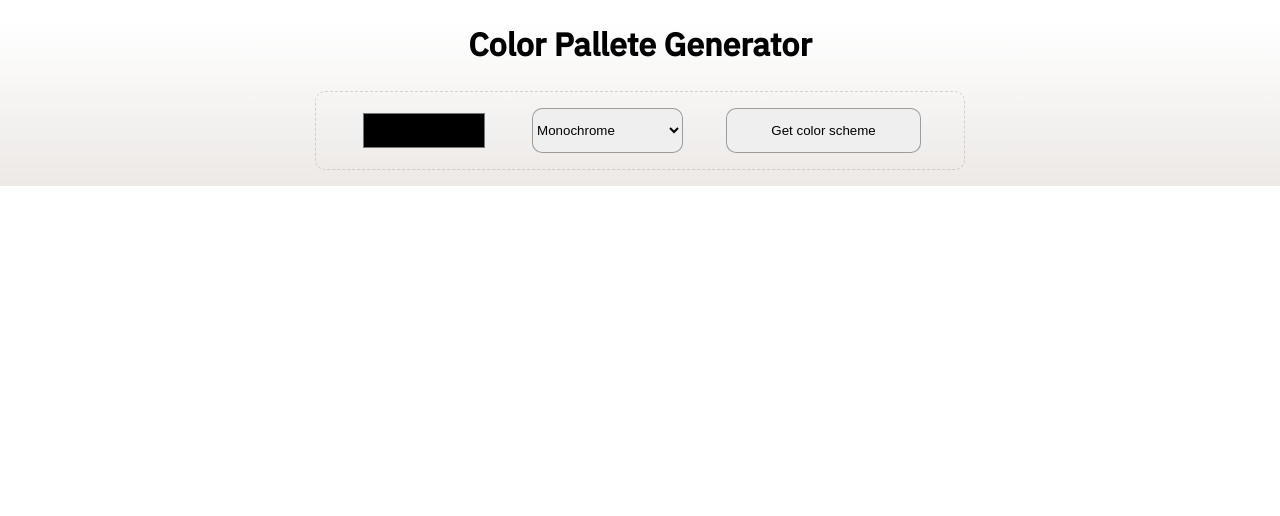
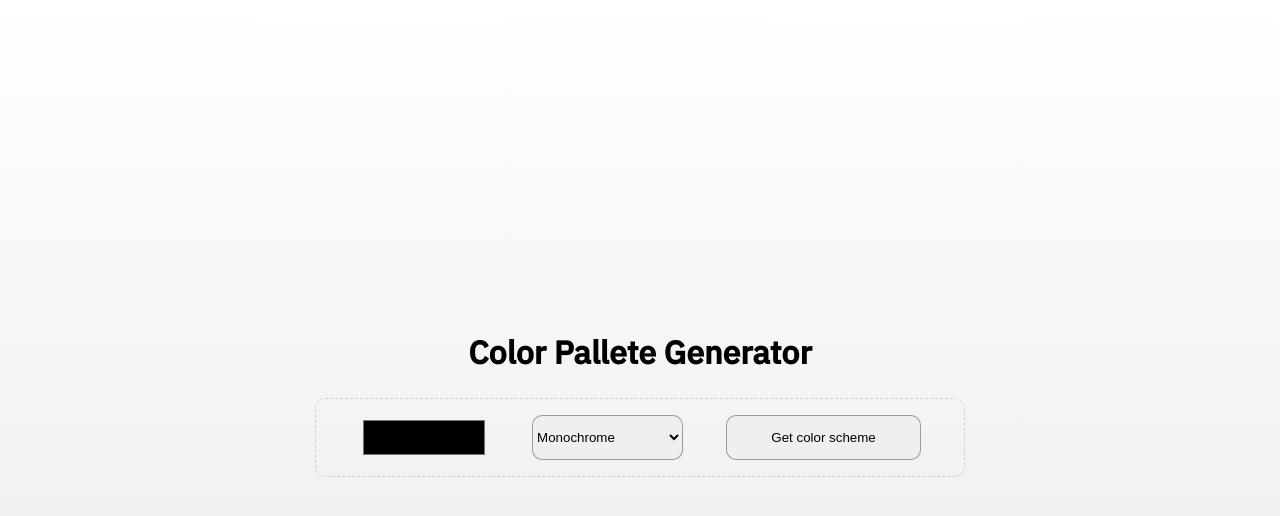
Before and after one commit to kagure-nyakio/color-scheme-generator, a plain HTML site: page index.html in a window 1280 px wide. Drawn offline with Linux system fonts and the light colour scheme.

Commit message:
alignment

```diff
--- a/index.css
+++ b/index.css
@@ -21,6 +21,9 @@ a:focus {
 main {
   background: linear-gradient(to top, #ece9e6, #ffffff);
   text-align: center;
+  min-height: 100vh;
+  display: flex;
+  align-items: center;
 }
 
 button,
```
